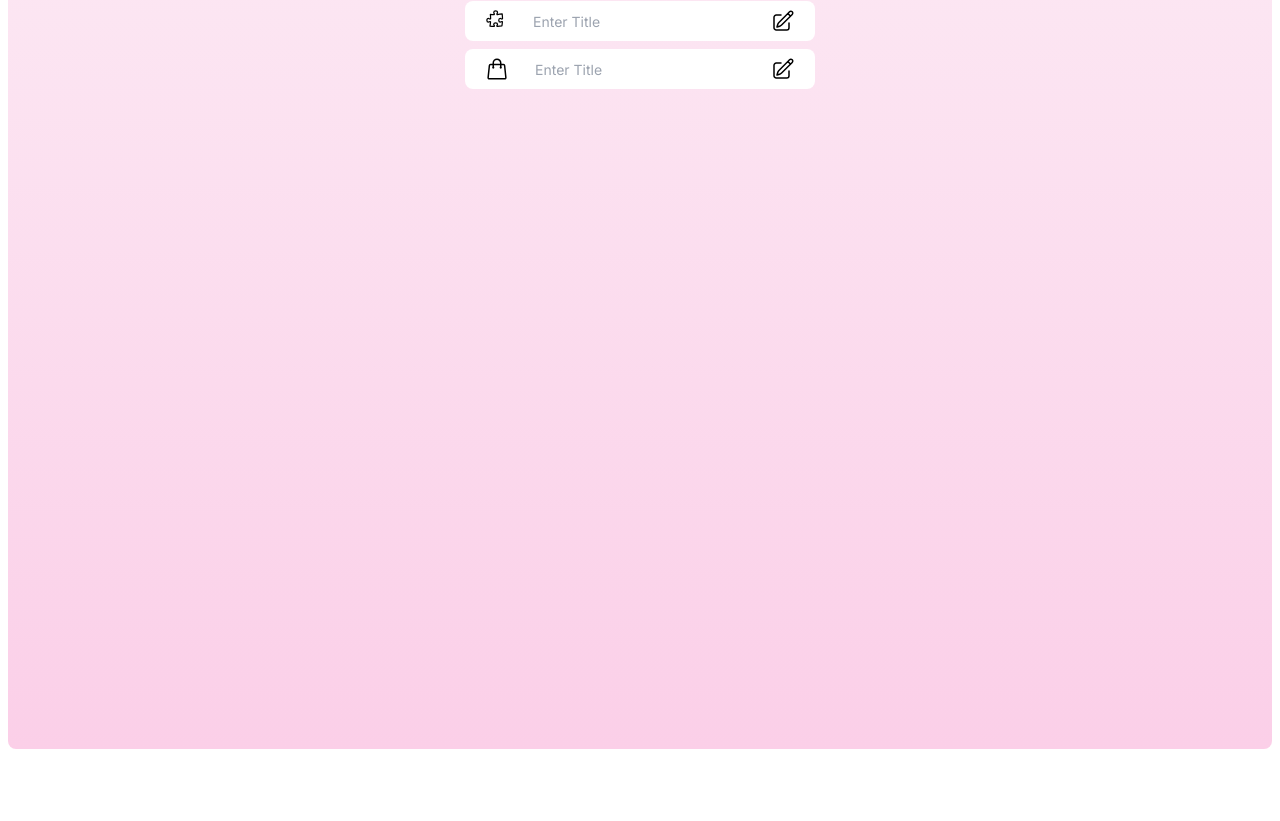
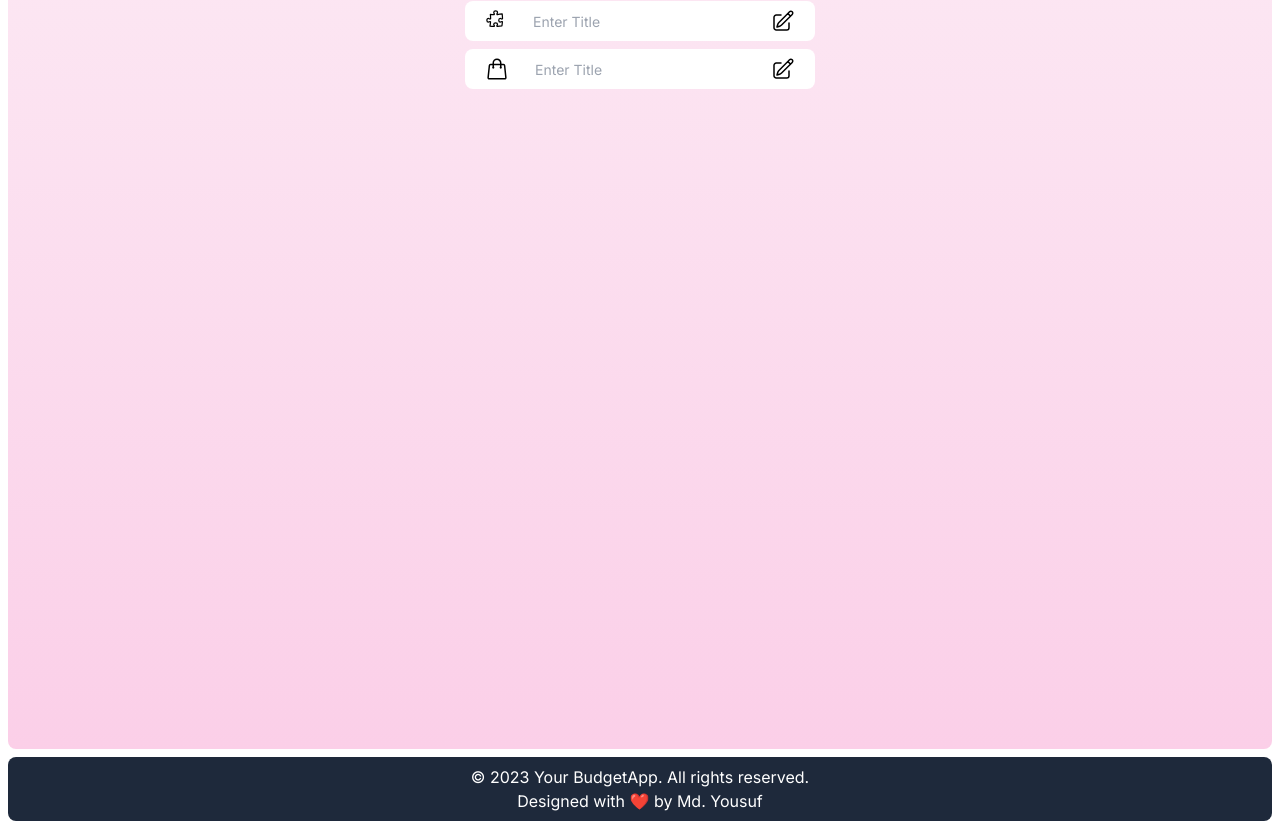
Before and after one commit to yousufislamme/BudgetBank, a Next.js app: page / in a window 1280 px wide. Shown: the part 629-1450 px from the top of the page. Before the commit the page ends 1386 px from the top, so only its background shows below. Built offline with nearby package versions, Linux system fonts and the light colour scheme.

Commit message:
create a Footer

```diff
--- a/app/page.js
+++ b/app/page.js
@@ -2,6 +2,7 @@ import Transition from "@/components/Transition"
 import Hero from "../components/Home/Home"
 import Header from "@/components/Header/Header"
 import { CountProvider } from "@/context/CountContext"
+import Footer from "@/components/Footer/Footer"
 
 
 export default function Home() {
@@ -12,6 +13,7 @@ export default function Home() {
         <Hero />
         <Transition />
       </CountProvider>
+      <Footer />
     </>
 
   )
--- /dev/null
+++ b/components/Footer/Footer.jsx
@@ -0,0 +1,11 @@
+
+const Footer = () => {
+  return (
+     <footer className="bg-slate-800 text-white text-center px-5 py-2 myRounded mx-2">
+      <p>&copy; 2023 Your BudgetApp. All rights reserved.</p>
+      <p>Designed with ❤️ by Md. Yousuf</p>
+    </footer>
+  )
+}
+
+export default Footer;
```
